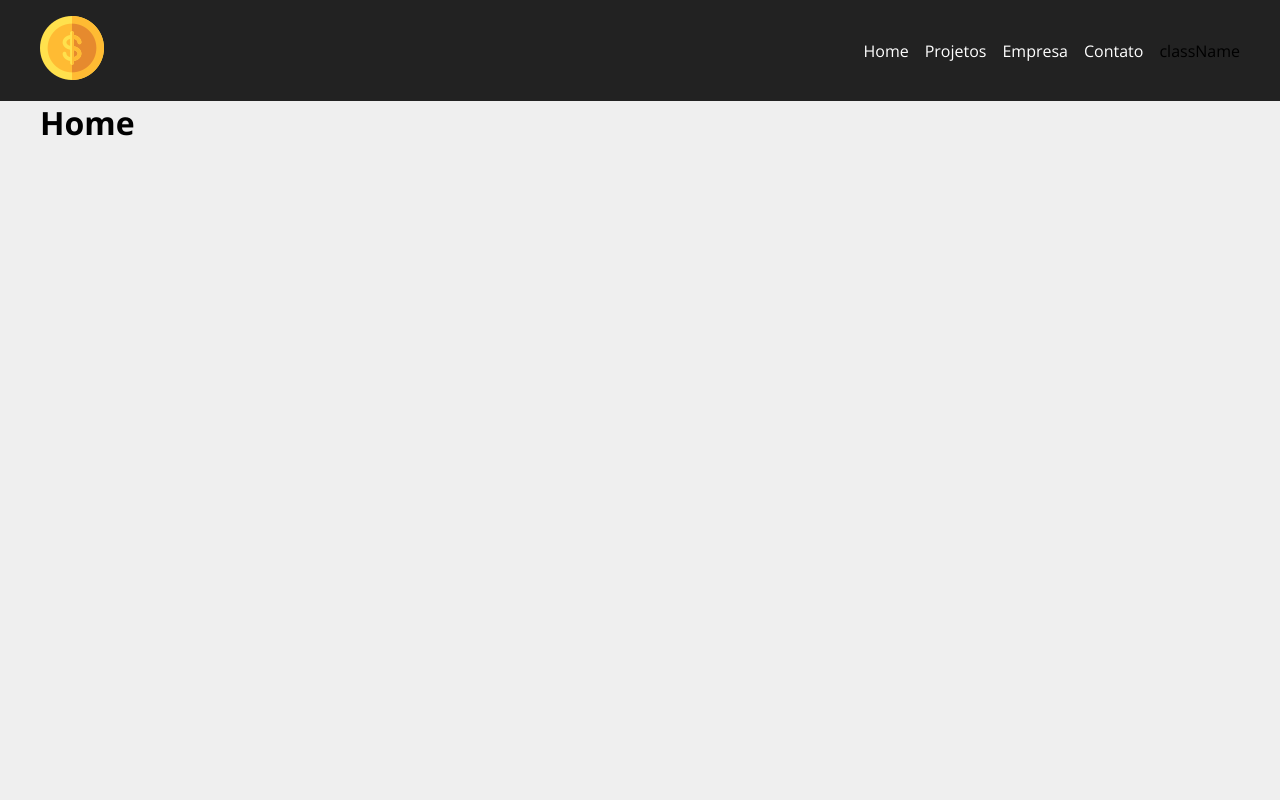
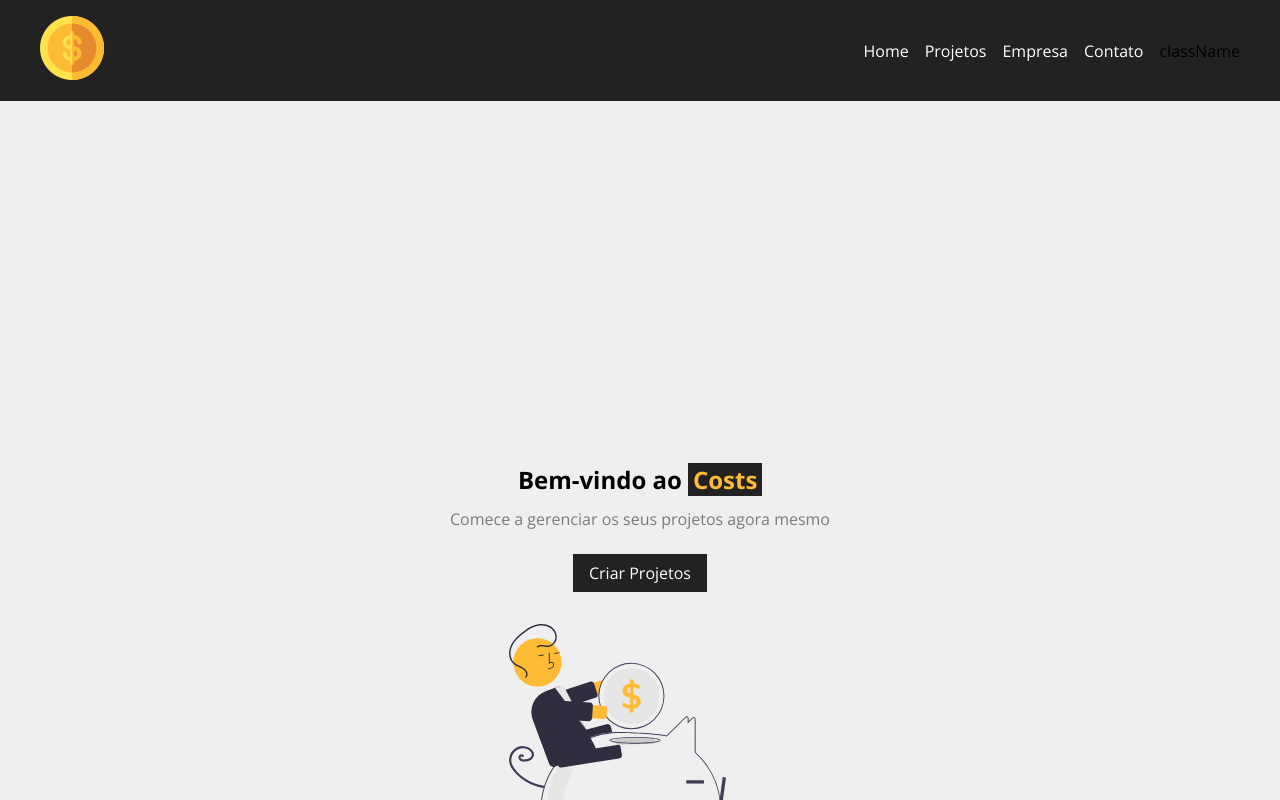
Before and after one commit to valdemir47/costs-react, a React (Create React App) app: page / in a window 1280 px wide. Shown: the top 800 px of the page. Built offline with nearby package versions, Linux system fonts and the light colour scheme.

Commit message:
20 - Home | Botão projeto

```diff
--- a/src/components/pages/Home.js
+++ b/src/components/pages/Home.js
@@ -1,8 +1,17 @@
 import styles from './Home.module.css'
+import savings from '../../img/savings.svg'
+import LinkButton from '../../layout/Link.Button'
 function Home(){
 
 
-    return <h1>Home</h1>
+    return (
+        <section className={styles.home_container}>
+            <h1>Bem-vindo ao <span>Costs</span></h1>
+            <p>Comece a gerenciar os seus projetos agora mesmo</p>
+            <LinkButton to="/newproject" text="Criar Projetos"/>
+            <img src={savings} alt='Costs'/>
+        </section>
+    )
 }
 
 export default Home
--- a/src/components/pages/Home.module.css
+++ b/src/components/pages/Home.module.css
@@ -0,0 +1,29 @@
+.home_container{
+    width: 100%;
+    display: flex;
+    flex-direction: column;
+    align-items: center;
+    justify-content: center;
+    padding: 4em;
+}
+
+.home_container h1{
+    font-family: 2.5em;
+    margin-bottom: .5em;
+}
+
+.home_container span{
+    color: #Ffbb33;
+    padding: 0 .2em;
+    background-color: #222;
+}
+
+.home_container p{
+    margin-bottom: 1.5em;
+    color:#7b7b7b;
+}
+
+.home_container img{
+    width: 350px;
+    margin: 2em 0;
+}
--- /dev/null
+++ b/src/layout/Link.Button.js
@@ -0,0 +1,14 @@
+import { Link } from 'react-router-dom'
+import Styles from './LinkButton.module.css'
+
+function LinkButton({to,text}){
+
+return(
+    <Link className={Styles.btn} to={to}>
+        {text}
+    </Link>
+   )
+
+}
+
+export default LinkButton
--- /dev/null
+++ b/src/layout/LinkButton.module.css
@@ -0,0 +1,12 @@
+.btn{
+    background-color: #222;
+    color: #FFF;
+    padding: 0.5em 1em; /*espaçamento horizontal e vertical*/
+    text-decoration: none; /*tirando o _*/
+    transition: 0.5s; /*houver de 0.5 segundos*/
+}
+
+
+.btn:houver{
+    color: #ffbb33;
+}
```
